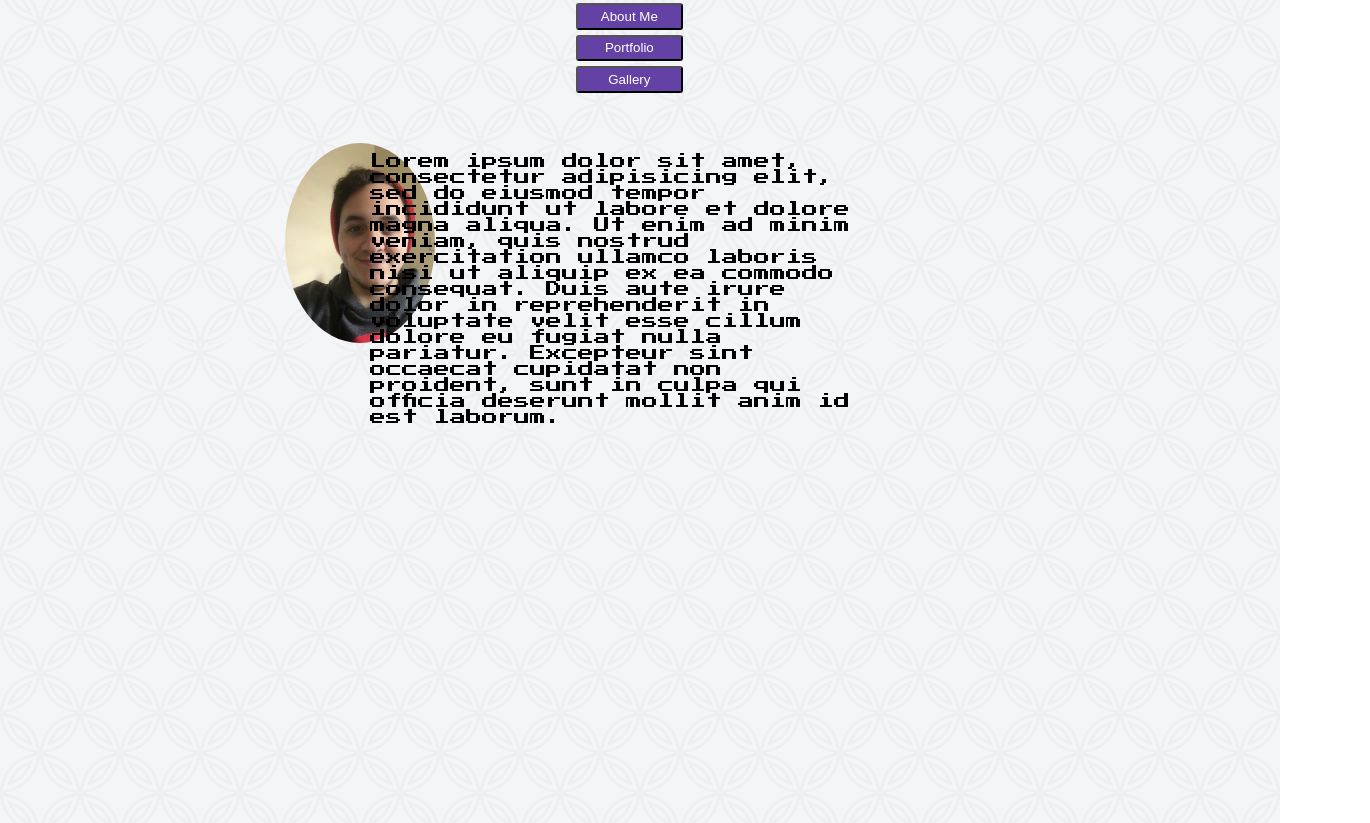
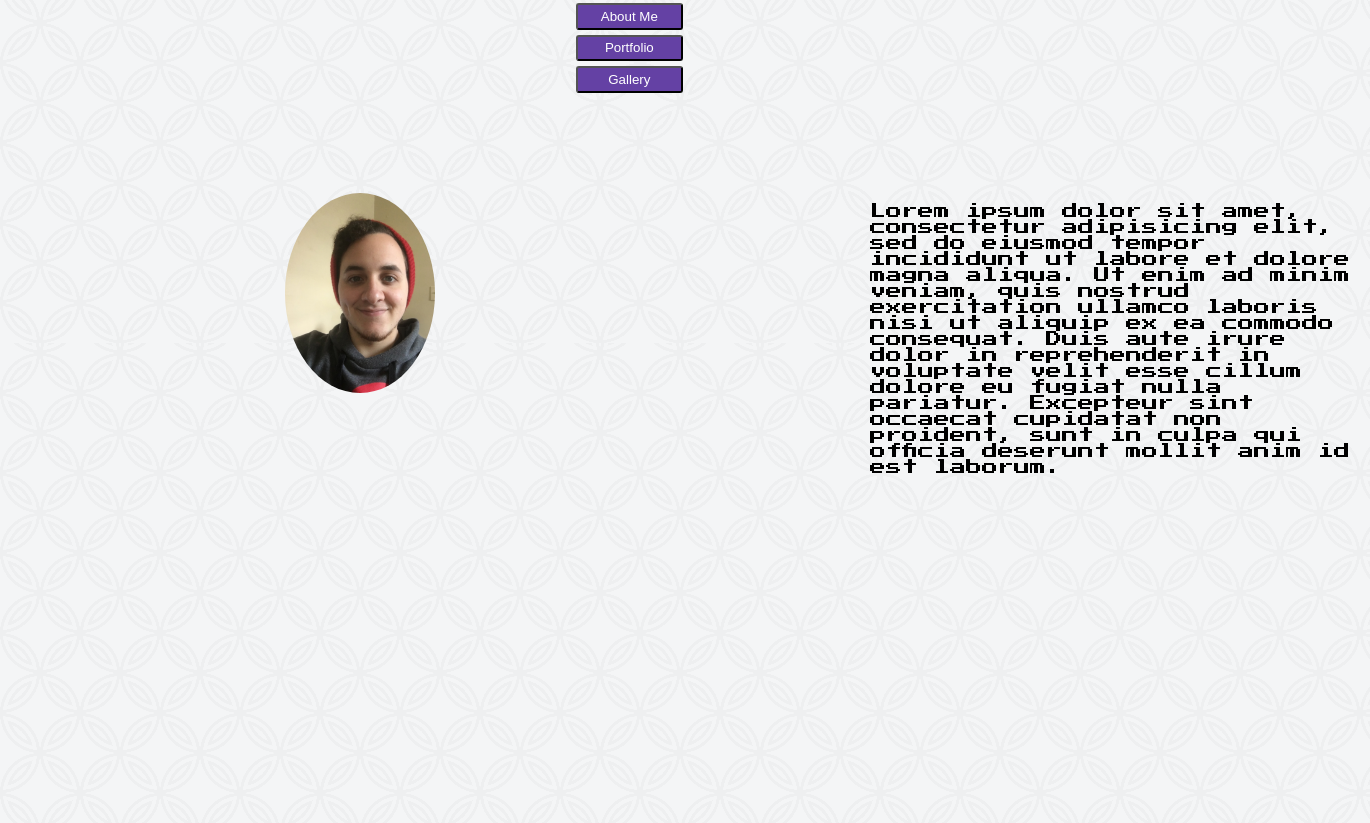
Before and after one commit to itsdamonoliver/IJL_3pager, a plain HTML site: page index.html in a window 1280 px wide. Shown: the part 437-1260 px from the top of the page, 1370 px wide, since content can reach past the window. Drawn offline with Linux system fonts and the light colour scheme.

Commit message:
closes #1

```diff
--- a/style.css
+++ b/style.css
@@ -88,7 +88,7 @@ body {
 }
 #picture_ian{
   margin-left: -280px;
-  margin-top: 150px;
+  margin-top: 200px;
   height: 100%;
   width: 100%;
 }
@@ -104,6 +104,6 @@ button {
 }
 .para {
   width: 500px;
-  margin-left: 650px;
+  margin-left: 1150px;
   margin-top: -190px;
 }
--- a/style2.css
+++ b/style2.css
@@ -106,7 +106,7 @@ button {
 }
 .para {
   width: 500px;
-  margin-left: 650px;
+  margin-left: 550px;
   margin-top: -190px;
 }
 .french_flag {
```
